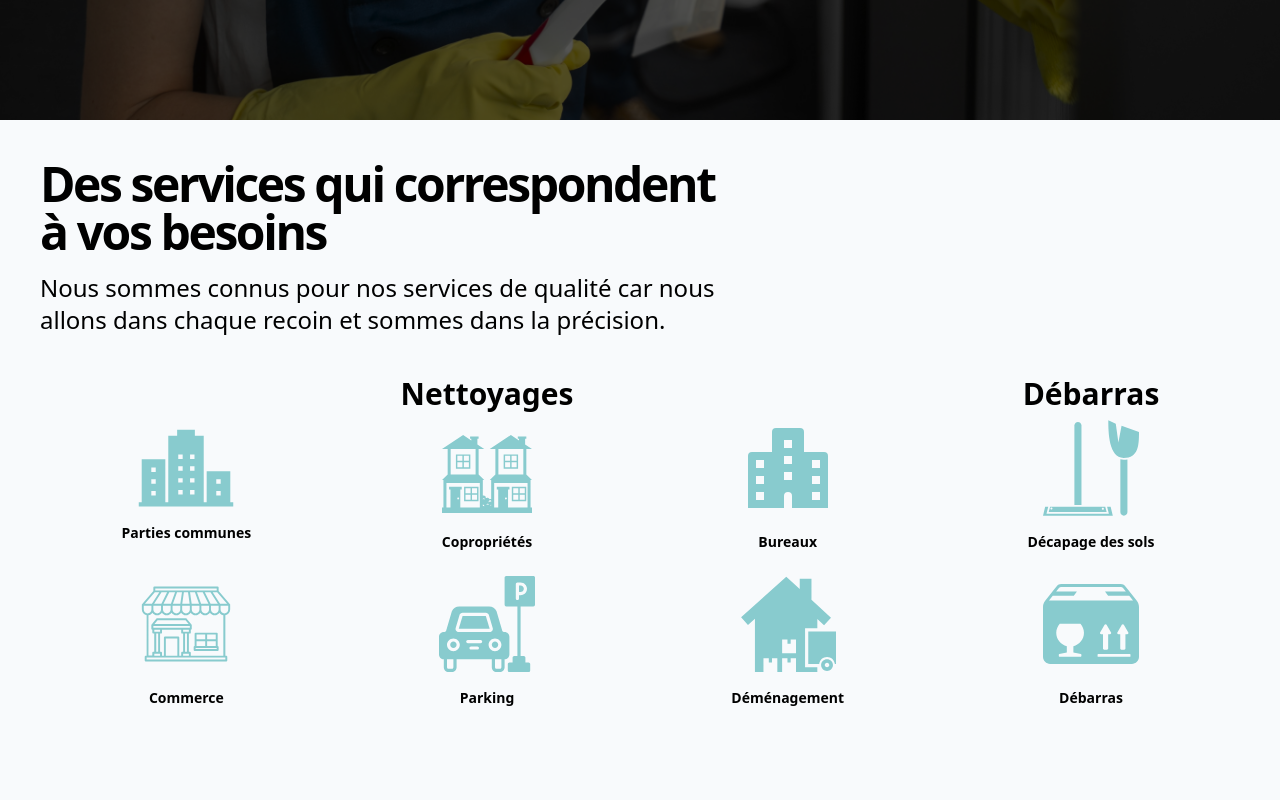
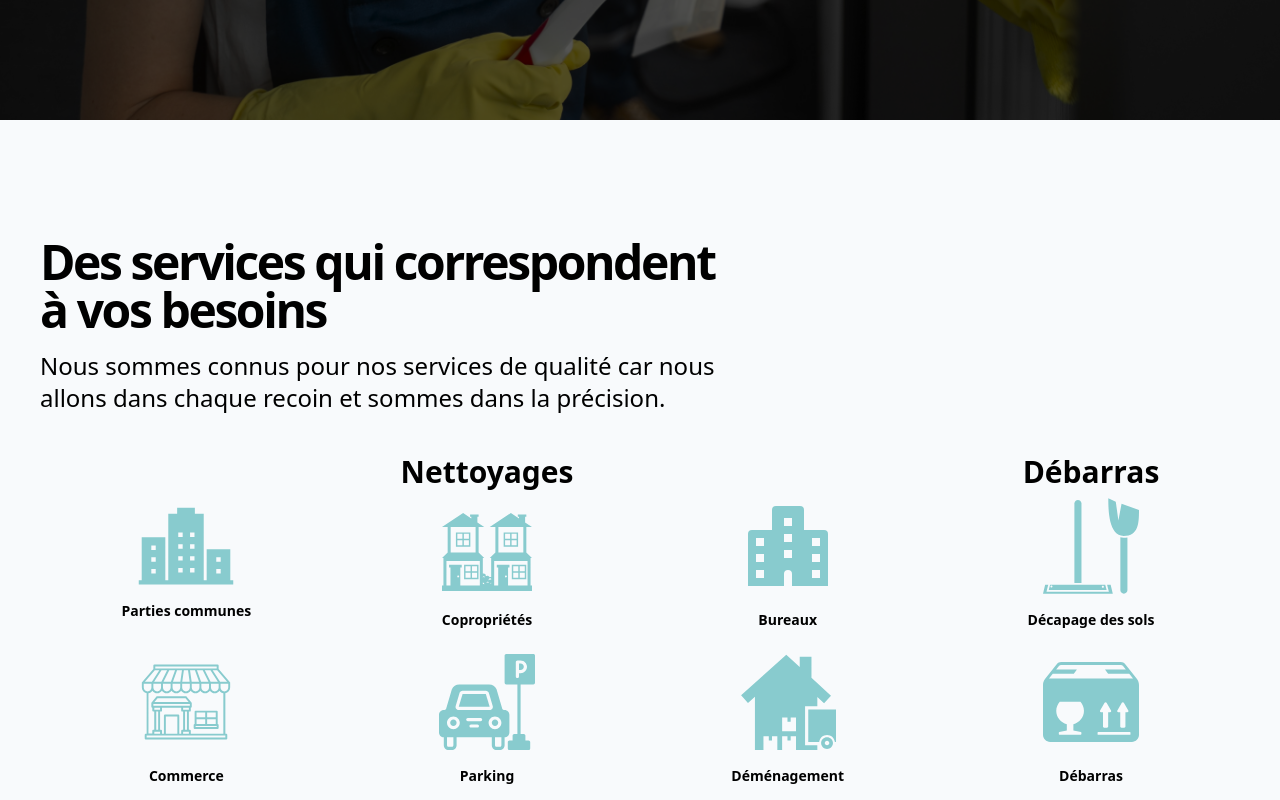
Before and after one commit to netproam/netpro, a Next.js app: page / in a window 1280 px wide. Shown: the part 680-1480 px from the top of the page. Built offline with nearby package versions, Linux system fonts and the light colour scheme.

Commit message:
une meilleur version pour la version detailler des produits

```diff
--- a/src/components/section/ServicesSection.tsx
+++ b/src/components/section/ServicesSection.tsx
@@ -61,8 +61,8 @@ const ServicesSection = () => {
         </div>
     })
   return (
-   <section className="  flex flex-col justify-center items-centr
-   w-full h-full
+   <section className="  flex flex-col justify-center items-center
+   w-full min-h-screen
     py-4 lg:py-10 bg-slate-50
     px-0 lg:px-10  gap-4 lg:gap-10  ">
 
@@ -82,7 +82,7 @@ const ServicesSection = () => {
  {/**Ceci c'est pour les icones */}
 
 
-<div className="flex flex-col lg:flex-row h-full w-full  gap-8 lg:gap-2 ">
+<div className="flex flex-col lg:flex-row h-fit w-full  gap-8 lg:gap-2 ">
 
 
     <div className="flex flex-col h-full  w-full text-center gap-2 ">
```
